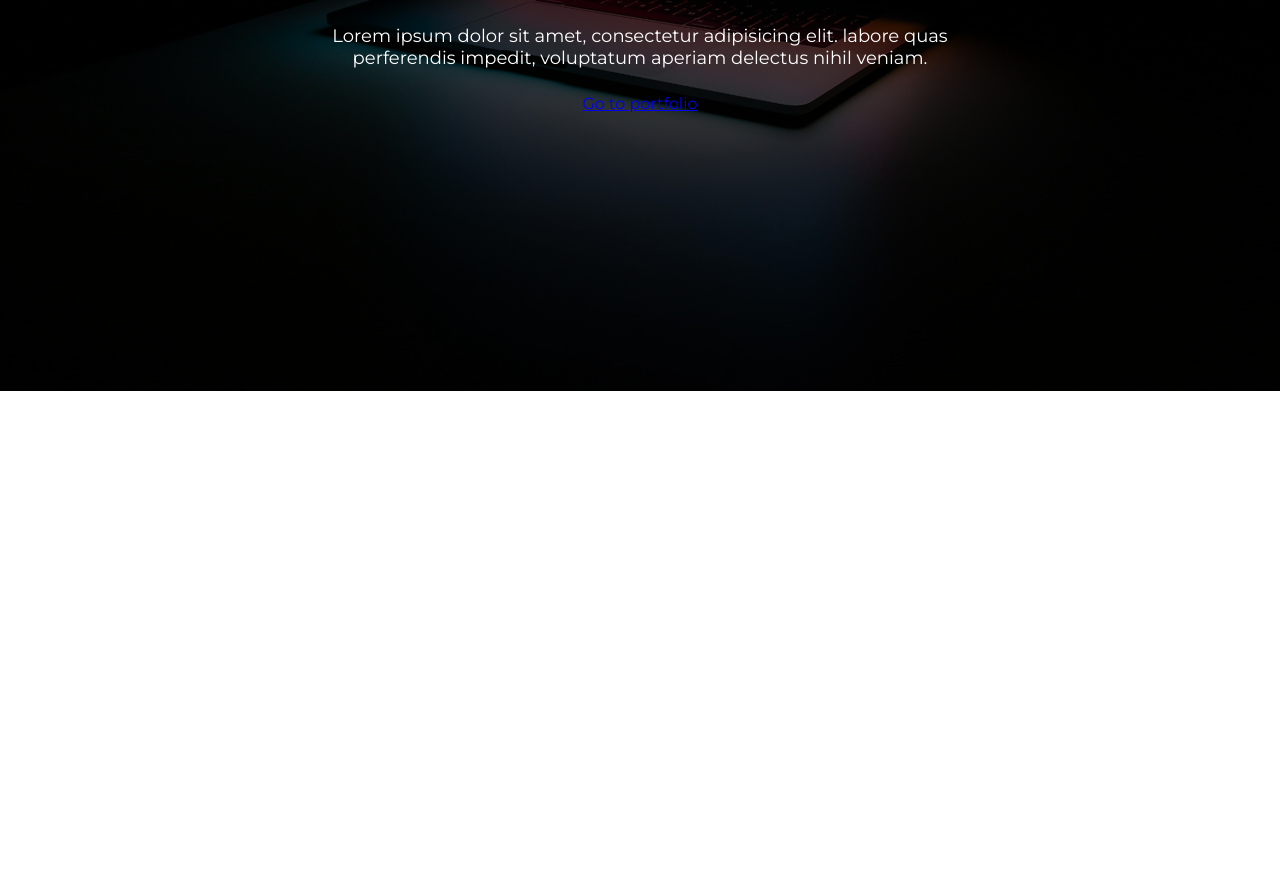
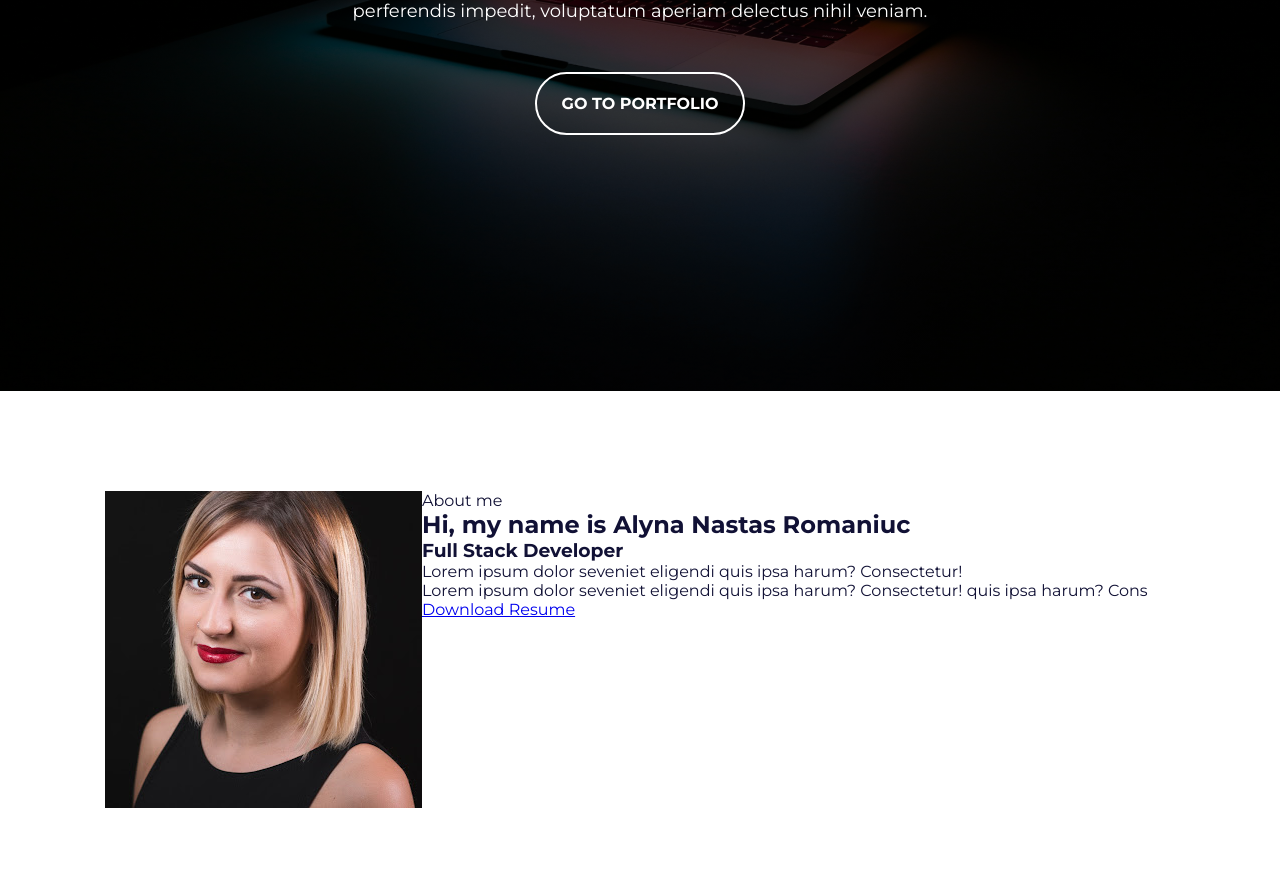
Before and after one commit to AlynaNastas/Portfolio, a plain HTML site: page index.html in a window 1280 px wide. Shown: the part 409-1286 px from the top of the page. Before the commit the page ends 800 px from the top, so only its background shows below. Drawn offline with Linux system fonts and the light colour scheme.

Commit message:
Aboutme section html

```diff
--- a/index.html
+++ b/index.html
@@ -27,15 +27,12 @@
                     <div id="nav-icons">
                         <i class="fa-solid fa-bars"></i>
                     </div>
-
                     <!-- Social media icons -->
                     <div class="networks">
                         <a href="#"><i class="fa-brands fa-youtube"></i></a>
                         <a href="#"><i class="fa-brands fa-facebook"></i></a>
                         <a href="#"><i class="fa-brands fa-instagram"></i></a>
-
                     </div>
-
                 </div>
             </header>
             <div class="display">
@@ -45,9 +42,22 @@
                     labore quas perferendis impedit, voluptatum aperiam delectus nihil veniam.</p>
                     <a href="#portfolio">Go to portfolio</a>
             </div>
+        </div>
+    </section>
 
+    <!-- ABOUT ME SECTION -->
+    <section id="aboutme">
+        <div class="container-pic">
+            <img src="img/FOTO.jpg" alt="">
         </div>
-
+            <div class="aboutme">
+            <p class="title-section">About me</p>
+            <h2>Hi, my name is <span>Alyna Nastas Romaniuc</span></h2>
+            <h3>Full Stack Developer</h3>
+            <p>Lorem ipsum dolor seveniet eligendi quis ipsa harum? Consectetur!</p>
+            <p>Lorem ipsum dolor seveniet eligendi quis ipsa harum? Consectetur! quis ipsa harum? Cons</p>
+            <a href="#">Download Resume</a>
+        </div>
     </section>
 
 
--- a/styles.css
+++ b/styles.css
@@ -56,6 +56,18 @@ html{
     color:#ff5080;
 }
 
+#initial .content header .content-header .networks a{
+    text-decoration: none;
+    color: #fff;
+    display: inline-block;
+    margin-left: 10px;
+    transition: .5s;
+}
+
+#initial .content header .content-header .networks a:hover{
+    color: #ff5080;
+}
+
 #initial .content .display{
     max-width: 1100px;
     height: 100vh;
@@ -90,3 +102,36 @@ html{
     font-size: 18px;
     text-align: center;
 }
+
+#initial .content .display a {
+    text-decoration: none;
+    display: inline-block;
+    margin: 25px;
+    padding: 20px 25px;
+    border: 2px solid #fff;
+    border-radius: 50px;
+    color: #fff;
+    font-weight: bold;
+    text-transform: uppercase;
+    transition: .5s;
+}
+
+#initial .content .display a:hover{
+    background-color: #ff5080;
+}
+
+#nav-icons{
+    color:#fff;
+    display: none;
+}
+
+/* A B O U T M E Section */
+
+#aboutme{
+    max-width: 1100px;
+    margin: auto;
+    padding: 100px 15px;
+    color: #111135;
+    display: flex;
+
+}
```
Also changed, not shown: img/FOTO.jpg (added).
